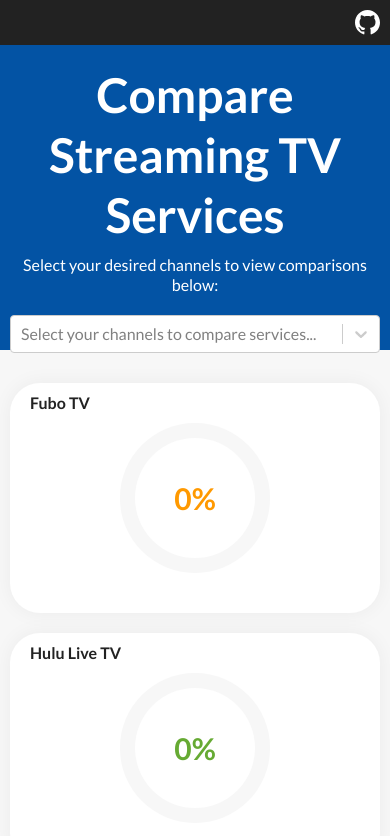
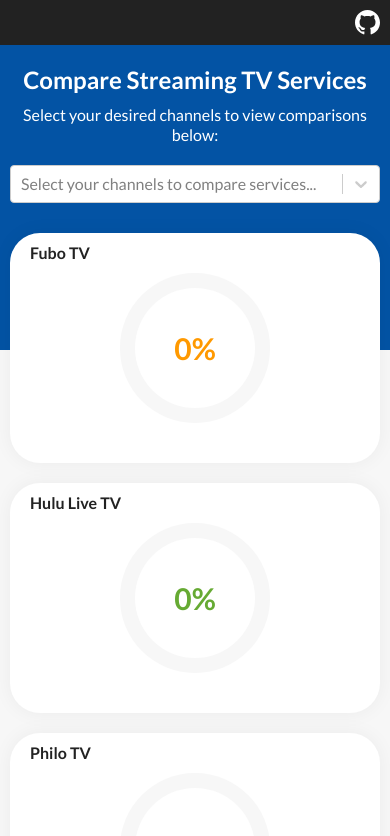
Before and after one commit to coreyleelarson/comparestreaming.fyi, a React (Create React App) app: page / in a window 390 px wide. Shown: the top 836 px of the page. Built offline with nearby package versions, Linux system fonts and the light colour scheme.

Commit message:
Responsive heading sizes.

```diff
--- a/src/styles/globals.css
+++ b/src/styles/globals.css
@@ -18,11 +18,11 @@
 }
 
 h1 {
-  font-size: 4.8rem;
+  font-size: 2.4rem;
 }
 
 h2 {
-  font-size: 3.6rem;
+  font-size: 1.8rem;
 }
 
 .container {
@@ -32,3 +32,13 @@
   padding-left: 1rem;
   padding-right: 1rem;
 }
+
+@media screen and (min-width: 768px) {
+  h1 {
+    font-size: 4.8rem;
+  }
+
+  h2 {
+    font-size: 3.6rem;
+  }
+}
```
